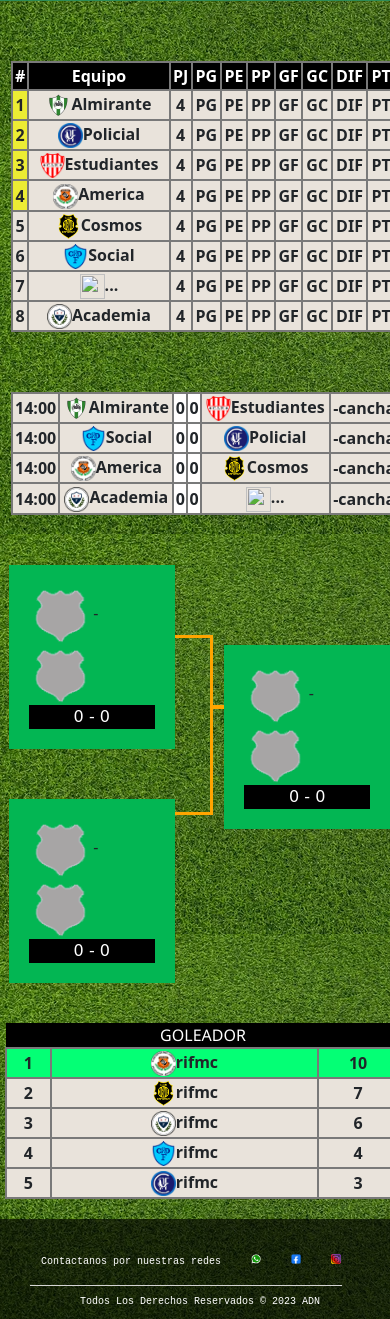
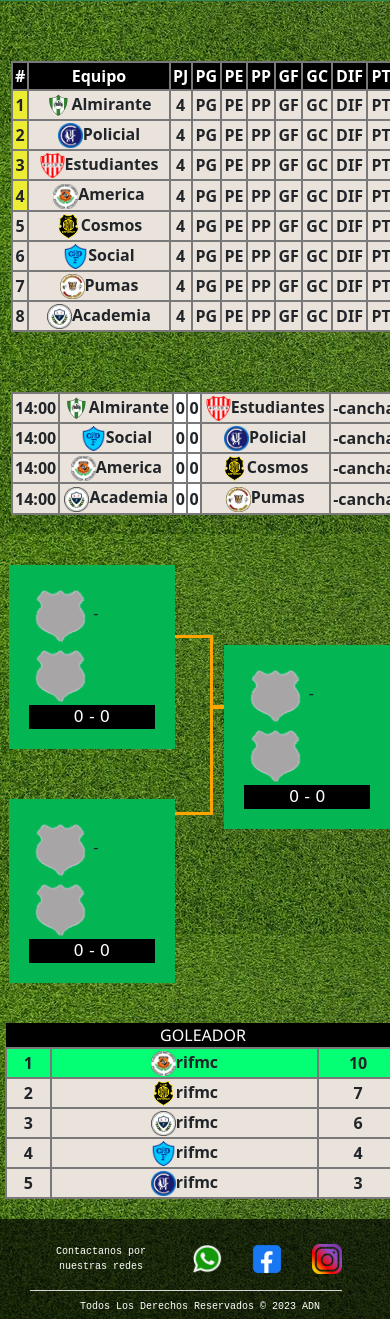
Before and after one commit to miguelmuchiutti/ADN-Repositorio, a plain HTML site: page pages/6ta.html in a window 390 px wide. Shown: the part 266-1585 px from the top of the page. Drawn offline with nearby package versions, Linux system fonts and the light colour scheme.

Commit message:
mejora de pagina

```diff
--- a/css/style.css
+++ b/css/style.css
@@ -68,7 +68,7 @@ footer {
 
 .pie-pagina {
     text-align: center;
-    margin-top: 35px;
+    margin-top: 25px;
     margin-left: 10px;
     font-family: 'Courier New', Courier, monospace;
 }
@@ -395,9 +395,9 @@ tr {
         height: 120px;
     }
     .fot {
-        width: 10px;
-        height: 10px;
-        margin-top: 35px;
+        width: 30px;
+        height: 30px;
+        margin-top: 25px;
     }
     .copyright {
         margin-left: 80px;
--- a/pages/6ta.html
+++ b/pages/6ta.html
@@ -153,7 +153,7 @@
           </tr>
           <tr>
             <th>7</th>
-            <th><img class="img-tabla" src="..." alt="">...</th>
+            <th><img class="img-tabla" src="../img/Escuela-de-Futbol-Los-Pumitas.png" alt="">Pumas</th>
             <th>4</th>
             <th>PG</th>
             <th>PE</th>
@@ -207,7 +207,7 @@
               <th><img class="img-tabla" src="../img/Academia-de-Futbol-Federaense.png" alt="">Academia</th>
               <th class="marcador">0</th>
               <th class="marcador">0</th>
-              <th><img class="img-tabla" src="..." alt="">...</th>
+              <th><img class="img-tabla" src="../img/Escuela-de-Futbol-Los-Pumitas.png" alt="">Pumas</th>
               <th>-cancha-</th>
             </tr>
           </table>
```
Also changed, not shown: index.html (+3 -0 lines), pages/7ma.html (+2 -2 lines), pages/femenino.html (+2 -2 lines), pages/primera.html (+4 -1 lines), pages/sub-13.html (+2 -2 lines), img/Escuela-de-Futbol-Los-Pumitas.png (added).
